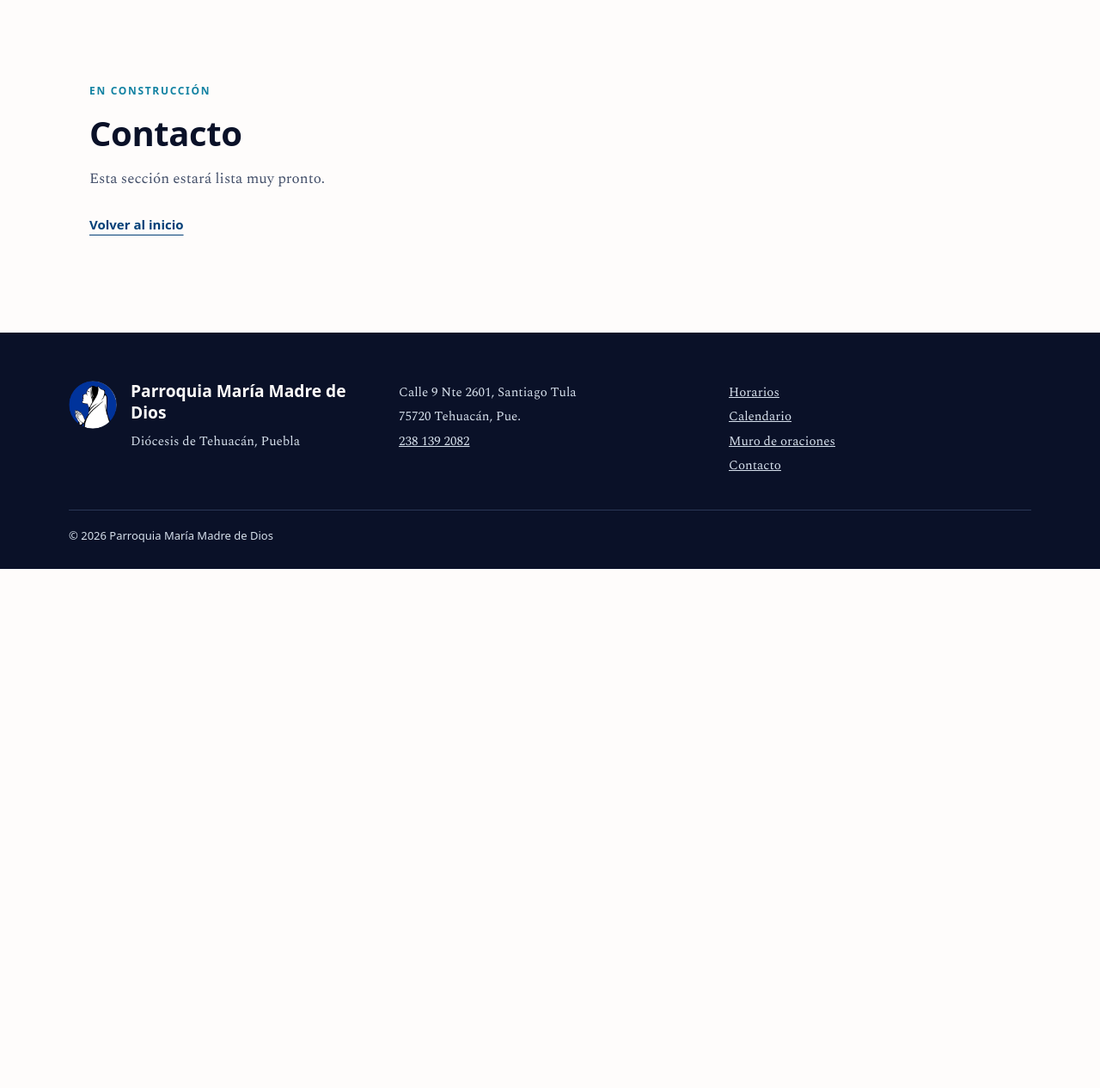
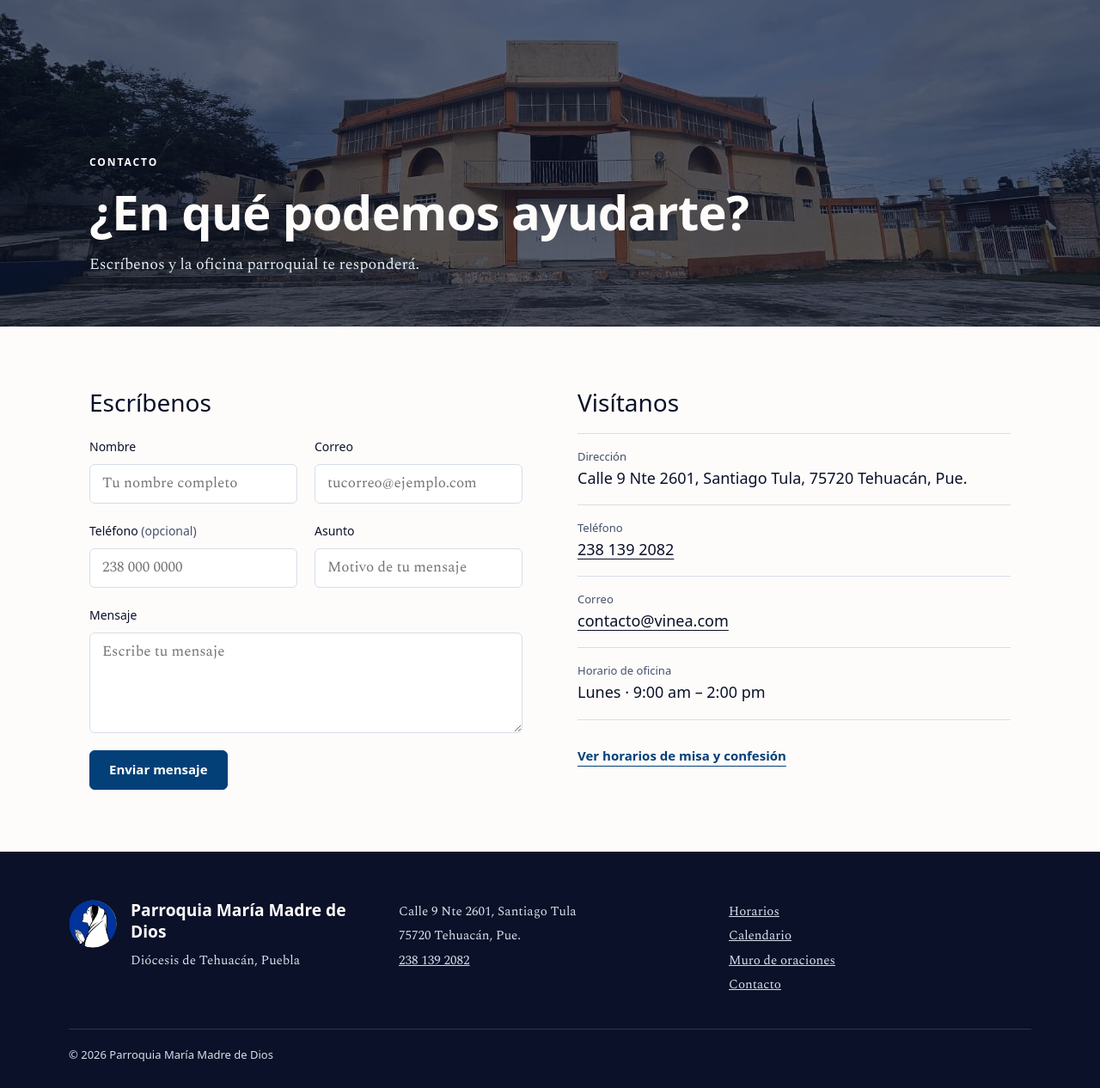
Before and after one commit to SandraBelen17/VINEA-COMUNIDAD-, a Laravel app: page /contacto in a window 1280 px wide. Shown: the part 138-1404 px from the top of the page at 86% size. Before the commit the page ends 800 px from the top, so only its background shows below. Run offline with Laravel 12, Linux system fonts and the light colour scheme; data comes from the database, SQL or seed files in the repository; some web fonts are replaced.

Commit message:
Módulo Contacto y bandeja de Mensajes

```diff
--- /dev/null
+++ b/app/Http/Controllers/ContactoController.php
@@ -0,0 +1,111 @@
+<?php
+
+namespace App\Http\Controllers;
+
+use App\Models\Contacto;
+use App\Models\Horario;
+use Illuminate\Http\RedirectResponse;
+use Illuminate\Http\Request;
+use Illuminate\Support\Facades\DB;
+use Illuminate\View\View;
+
+/**
+ * Módulo Contacto + Mensajes.
+ * - publico() y enviar(): página /contacto (cualquier visitante, con o sin cuenta).
+ * - El resto: /panel/mensajes, SOLO Administrador (rutas en el grupo rol:Administrador).
+ */
+class ContactoController extends Controller
+{
+    // ---------- Sitio público ----------
+
+    /** Formulario y "Visítanos" con los datos de la parroquia y el horario de oficina. */
+    public function publico(): View
+    {
+        $parroquia = DB::table('parroquia')->first();
+
+        return view('publico.contacto', [
+            'direccion' => $parroquia?->direccion,
+            'telefono' => $parroquia?->telefono,
+            'telefonoTexto' => Contacto::formatoTelefono($parroquia?->telefono),
+            'correo' => $parroquia?->correo,
+            'oficina' => Horario::resumen('oficina'),
+        ]);
+    }
+
+    /** POST /contacto (con límite de envíos por minuto: RateLimiter "contacto" en AppServiceProvider). */
+    public function enviar(Request $request): RedirectResponse
+    {
+        $datos = $request->validate([
+            'nombre' => ['required', 'string', 'max:150'],
+            'correo' => ['required', 'email', 'max:150'],
+            'telefono' => ['nullable', 'string', 'max:20', 'regex:/^[0-9 +()\-]{7,20}$/'],
+            'asunto' => ['required', 'string', 'max:150'],
+            'mensaje' => ['required', 'string', 'min:10', 'max:2000'],
+        ], [
+            'nombre.required' => 'Escribe tu nombre.',
+            'nombre.max' => 'El nombre puede tener hasta 150 caracteres.',
+            'correo.required' => 'Escribe tu correo para poder responderte.',
+            'correo.email' => 'Escribe un correo válido.',
+            'correo.max' => 'El correo puede tener hasta 150 caracteres.',
+            'telefono.max' => 'El teléfono puede tener hasta 20 caracteres.',
+            'telefono.regex' => 'Escribe un teléfono válido (solo números, espacios o guiones).',
+            'asunto.required' => 'Escribe el asunto.',
+            'asunto.max' => 'El asunto puede tener hasta 150 caracteres.',
+            'mensaje.required' => 'Escribe tu mensaje.',
+            'mensaje.min' => 'Cuéntanos un poco más en tu mensaje.',
+            'mensaje.max' => 'El mensaje puede tener hasta 2000 caracteres.',
+        ]);
+
+        // estado y fecha los pone el sistema (la fecha con la hora de México, no la del servidor MySQL)
+        Contacto::create($datos + [
+            'estado' => 'pendiente',
+            'fecha_envio' => now(),
+        ]);
+
+        return redirect()->to(route('contacto') . '#escribenos')
+            ->with('exito', 'Gracias, te responderemos pronto.');
+    }
+
+    // ---------- Panel (solo Administrador) ----------
+
+    /** Pestañas: Todos (de entrada, pendientes primero), Sin atender y Atendidos. */
+    public function index(Request $request): View
+    {
+        $estado = $request->query('estado');
+        if (! is_string($estado) || ! array_key_exists($estado, Contacto::ESTADOS)) {
+            $estado = 'todos';
+        }
+
+        $mensajes = Contacto::when($estado !== 'todos', fn ($c) => $c->where('estado', $estado))
+            ->pendientesPrimero()
+            ->simplePaginate(20)
+            ->withQueryString();
+
+        return view('panel.mensajes.index', [
+            'mensajes' => $mensajes,
+            'estado' => $estado,
+            'sinAtender' => Contacto::where('estado', 'pendiente')->count(),
+        ]);
+    }
+
+    /** Abrir un mensaje completo. */
+    public function ver(Contacto $contacto): View
+    {
+        return view('panel.mensajes.ver', ['m' => $contacto]);
+    }
+
+    public function atender(Contacto $contacto): RedirectResponse
+    {
+        $contacto->update(['estado' => 'atendido']);
+
+        return back()->with('exito', 'El mensaje quedó como atendido.');
+    }
+
+    public function eliminar(Contacto $contacto): RedirectResponse
+    {
+        $contacto->delete();
+
+        // A la lista (si se eliminó desde el detalle, esa página ya no existe)
+        return redirect()->route('panel.mensajes')->with('exito', 'El mensaje se eliminó.');
+    }
+}
--- /dev/null
+++ b/app/Models/Contacto.php
@@ -0,0 +1,77 @@
+<?php
+
+namespace App\Models;
+
+use Illuminate\Database\Eloquent\Model;
+use Illuminate\Support\Carbon;
+
+/**
+ * Tabla `contacto` (id_contacto, nombre, correo, telefono, asunto, mensaje, estado, fecha_envio).
+ * Mensajes que llegan desde /contacto. Solo el Administrador los ve en /panel/mensajes.
+ * No se guarda quién lo atendió (la relación "Atiende" con users se quitó del diseño).
+ */
+class Contacto extends Model
+{
+    protected $table = 'contacto';
+    protected $primaryKey = 'id_contacto';
+    public $timestamps = false; // la tabla no tiene created_at ni updated_at
+
+    protected $fillable = ['nombre', 'correo', 'telefono', 'asunto', 'mensaje', 'estado', 'fecha_envio'];
+
+    /** Estados del ENUM: [texto, nombre de la pestaña del panel, clase de la etiqueta]. */
+    public const ESTADOS = [
+        'pendiente' => ['Pendiente', 'Sin atender', 'estado-aviso'],
+        'atendido' => ['Atendido', 'Atendidos', 'estado-ok'],
+    ];
+
+    /** Pendientes primero; dentro de cada grupo, el más reciente arriba. */
+    public function scopePendientesPrimero($consulta)
+    {
+        return $consulta->orderByRaw("FIELD(estado, 'pendiente', 'atendido')")
+            ->orderByDesc('fecha_envio')
+            ->orderByDesc('id_contacto');
+    }
+
+    public function getEstadoTextoAttribute(): string
+    {
+        return self::ESTADOS[$this->estado][0] ?? $this->estado;
+    }
+
+    public function getEstadoClaseAttribute(): string
+    {
+        return self::ESTADOS[$this->estado][2] ?? 'estado-neutro';
+    }
+
+    /** "22 nov 2026 · 18:05" */
+    public function getFechaTextoAttribute(): string
+    {
+        if (! $this->fecha_envio) {
+            return '';
+        }
+
+        $fecha = Carbon::parse($this->fecha_envio);
+
+        return $fecha->day . ' ' . mb_strtolower(Evento::MESES_CORTOS[$fecha->month]) . ' ' . $fecha->year
+            . ' · ' . $fecha->format('G:i');
+    }
+
+    /** Enlace para responder desde el programa de correo, con el asunto ya puesto. */
+    public function getEnlaceResponderAttribute(): string
+    {
+        return 'mailto:' . $this->correo . '?subject=' . rawurlencode('Re: ' . $this->asunto);
+    }
+
+    /** "2381392082" → "238 139 2082" (si no son 10 dígitos, se deja como se escribió) */
+    public static function formatoTelefono(?string $telefono): ?string
+    {
+        if (! $telefono) {
+            return null;
+        }
+
+        $digitos = preg_replace('/\D/', '', $telefono);
+
+        return strlen($digitos) === 10
+            ? substr($digitos, 0, 3) . ' ' . substr($digitos, 3, 3) . ' ' . substr($digitos, 6)
+            : $telefono;
+    }
+}
--- a/app/Models/Horario.php
+++ b/app/Models/Horario.php
@@ -64,6 +64,50 @@ class Horario extends Model
         return array_keys(self::DIAS)[$numero - 1];
     }
 
+    /**
+     * Resumen de un tipo de horario en pocas líneas, juntando los días seguidos con
+     * las mismas horas. Ej. oficina: ["Martes a domingo · 3:00 pm – 7:00 pm"].
+     * Se usa en /contacto. Si no hay horarios, regresa [].
+     */
+    public static function resumen(string $tipo): array
+    {
+        // Horas de cada día: ['martes' => '3:00 pm – 7:00 pm', ...]
+        $porDia = self::where('tipo', $tipo)->ordenados()->get()
+            ->groupBy('dia')
+            ->map(fn ($horarios) => $horarios
+                ->map(fn ($h) => self::formatoHora($h->hora_inicio) . ' – ' . self::formatoHora($h->hora_fin))
+                ->implode(' y '));
+
+        // Juntar días seguidos (en orden de la semana) que tienen las mismas horas
+        $grupos = [];
+        foreach (array_keys(self::DIAS) as $dia) {
+            $horas = $porDia[$dia] ?? null;
+            $ultimo = count($grupos) - 1;
+
+            if ($horas && $ultimo >= 0 && $grupos[$ultimo]['horas'] === $horas && $grupos[$ultimo]['seguido']) {
+                $grupos[$ultimo]['dias'][] = $dia;
+            } elseif ($horas) {
+                $grupos[] = ['dias' => [$dia], 'horas' => $horas, 'seguido' => true];
+            } elseif ($ultimo >= 0) {
+                $grupos[$ultimo]['seguido'] = false; // un día sin horario corta el grupo
+            }
+        }
+
+        return array_map(function ($grupo) {
+            $dias = $grupo['dias'];
+            $primero = self::DIAS[$dias[0]];
+            $ultimo = mb_strtolower(self::DIAS[end($dias)]);
+
+            $texto = match (count($dias)) {
+                1 => $primero,
+                2 => "$primero y $ultimo",
+                default => "$primero a $ultimo",
+            };
+
+            return $texto . ' · ' . $grupo['horas'];
+        }, $grupos);
+    }
+
     /** "19:00:00" → "7:00 pm" */
     public static function formatoHora(string $hora): string
     {
--- a/app/Providers/AppServiceProvider.php
+++ b/app/Providers/AppServiceProvider.php
@@ -31,5 +31,14 @@ class AppServiceProvider extends ServiceProvider
                 ]);
             });
         });
+
+        // Contacto: máximo 3 mensajes por minuto desde la misma IP (contra spam), igual que el muro.
+        RateLimiter::for('contacto', function (Request $request) {
+            return Limit::perMinute(3)->by($request->ip())->response(function () {
+                return back()->withInput()->withErrors([
+                    'mensaje' => 'Enviaste varios mensajes seguidos. Espera un minuto y vuelve a intentarlo.',
+                ]);
+            });
+        });
     }
 }
--- a/public/css/vinea.css
+++ b/public/css/vinea.css
@@ -781,17 +781,24 @@ img { display: block; max-width: 100%; }
 /* ==========================================================================
    MURO DE ORACIONES (público) e INTENCIONES (panel)
    ========================================================================== */
-.seccion-muro { padding: 72px 0; }
-.muro-columnas {
+/* Dos columnas (formulario | lista): también las usa CONTACTO */
+.seccion-muro,
+.seccion-contacto { padding: 72px 0; }
+.muro-columnas,
+.contacto-columnas {
     display: grid;
     grid-template-columns: repeat(auto-fit, minmax(min(420px, 100%), 1fr));
     gap: 64px;
     align-items: start;
 }
-.muro-formulario { display: flex; flex-direction: column; gap: 24px; scroll-margin-top: 24px; }
-.muro-comunidad { display: flex; flex-direction: column; gap: 20px; scroll-margin-top: 24px; }
+.muro-formulario,
+.contacto-formulario { display: flex; flex-direction: column; gap: 24px; scroll-margin-top: 24px; }
+.muro-comunidad,
+.contacto-datos { display: flex; flex-direction: column; gap: 20px; scroll-margin-top: 24px; }
 .muro-formulario h2,
-.muro-comunidad h2 { font-size: 1.75rem; font-weight: 500; }
+.muro-comunidad h2,
+.contacto-formulario h2,
+.contacto-datos h2 { font-size: 1.75rem; font-weight: 500; }
 .muro-nota { font-size: 0.875rem; }
 .muro-vacio,
 .lista-vacia { padding: 28px 0; border-top: 1px solid var(--color-linea); }
@@ -920,6 +927,37 @@ img { display: block; max-width: 100%; }
 .cita-motivo { min-width: 220px; white-space: pre-line; }
 
 /* ==========================================================================
+   CONTACTO (público) y MENSAJES (panel, solo Administrador)
+   ========================================================================== */
+.lista-datos { list-style: none; margin: 0; padding: 0; border-top: 1px solid var(--color-linea); }
+.lista-datos li { display: flex; flex-direction: column; gap: 4px; padding: 18px 0; border-bottom: 1px solid var(--color-linea); }
+.dato-etiqueta { font-family: var(--fuente-titulos); font-size: 0.8125rem; font-weight: 500; line-height: 1.3; color: var(--color-texto-suave); }
+.dato-valor { font-family: var(--fuente-titulos); font-size: 1.125rem; font-weight: 500; line-height: 1.4; color: var(--color-texto); }
+a.dato-valor { align-self: flex-start; text-underline-offset: 4px; }
+a.dato-valor:hover { color: var(--color-primario); }
+
+.lista-mensajes li { align-items: flex-start; padding: 24px 0; }
+.mensaje-encabezado { display: flex; flex-wrap: wrap; align-items: center; gap: 10px; }
+.mensaje-asunto { font-family: var(--fuente-titulos); font-size: 1rem; font-weight: 600; line-height: 1.3; color: var(--color-texto); text-decoration: none; }
+.mensaje-asunto:hover { color: var(--color-primario); text-decoration: underline; text-underline-offset: 4px; }
+.mensaje-resumen { font-size: var(--texto-chico); line-height: 1.6; color: var(--color-texto-suave); overflow-wrap: anywhere; }
+
+.volver { align-self: flex-start; margin-bottom: -16px; }
+.datos-mensaje {
+    margin: 0;
+    display: grid;
+    grid-template-columns: repeat(auto-fit, minmax(min(200px, 100%), 1fr));
+    gap: 16px 32px;
+    padding: 20px 0;
+    border-top: 1px solid var(--color-linea);
+    border-bottom: 1px solid var(--color-linea);
+}
+.datos-mensaje dt { font-family: var(--fuente-titulos); font-size: 0.8125rem; font-weight: 500; color: var(--color-texto-suave); }
+.datos-mensaje dd { margin: 4px 0 0; font-family: var(--fuente-titulos); font-weight: 500; overflow-wrap: anywhere; }
+.mensaje-completo { max-width: 720px; white-space: pre-line; overflow-wrap: anywhere; }
+.botones form { margin: 0; }
+
+/* ==========================================================================
    RESPONSIVO
    ========================================================================== */
 @media (max-width: 1180px) {
--- /dev/null
+++ b/resources/views/publico/contacto.blade.php
@@ -0,0 +1,113 @@
+@extends('layouts.publico')
+
+@section('titulo', 'Contacto')
+
+@php
+    // Si el visitante tiene sesión, su nombre y correo ya vienen escritos
+    $usuario = auth()->user();
+@endphp
+
+@section('contenido')
+    <section class="portada">
+        <img src="{{ asset('img/fachada.jpg') }}" alt="" style="object-position: center 50%">
+        <div class="slider-velo" aria-hidden="true"></div>
+        <div class="portada-texto">
+            <span class="etiqueta">Contacto</span>
+            <h1>¿En qué podemos ayudarte?</h1>
+            <p>Escríbenos y la oficina parroquial te responderá.</p>
+        </div>
+    </section>
+
+    <section class="seccion-contacto">
+        <div class="contenedor contacto-columnas">
+            <div class="contacto-formulario" id="escribenos">
+                <h2>Escríbenos</h2>
+
+                @include('partials.avisos')
+
+                <form method="POST" action="{{ route('contacto.enviar') }}" class="formulario" novalidate>
+                    @csrf
+
+                    <div class="campos-fila">
+                        <div class="campo">
+                            <label for="nombre">Nombre</label>
+                            <input id="nombre" name="nombre" type="text" maxlength="150" autocomplete="name"
+                                   value="{{ old('nombre', $usuario?->name) }}" placeholder="Tu nombre completo" required>
+                            @error('nombre') <span class="error-campo">{{ $message }}</span> @enderror
+                        </div>
+
+                        <div class="campo">
+                            <label for="correo">Correo</label>
+                            <input id="correo" name="correo" type="email" maxlength="150" autocomplete="email"
+                                   value="{{ old('correo', $usuario?->email) }}" placeholder="tucorreo@ejemplo.com" required>
+                            @error('correo') <span class="error-campo">{{ $message }}</span> @enderror
+                        </div>
+                    </div>
+
+                    <div class="campos-fila">
+                        <div class="campo">
+                            <label for="telefono">Teléfono <span class="texto-suave">(opcional)</span></label>
+                            <input id="telefono" name="telefono" type="tel" maxlength="20" autocomplete="tel"
+                                   value="{{ old('telefono') }}" placeholder="238 000 0000">
+                            @error('telefono') <span class="error-campo">{{ $message }}</span> @enderror
+                        </div>
+
+                        <div class="campo">
+                            <label for="asunto">Asunto</label>
+                            <input id="asunto" name="asunto" type="text" maxlength="150"
+                                   value="{{ old('asunto') }}" placeholder="Motivo de tu mensaje" required>
+                            @error('asunto') <span class="error-campo">{{ $message }}</span> @enderror
+                        </div>
+                    </div>
+
+                    <div class="campo">
+                        <label for="mensaje">Mensaje</label>
+                        <textarea id="mensaje" name="mensaje" rows="4" maxlength="2000" placeholder="Escribe tu mensaje" required>{{ old('mensaje') }}</textarea>
+                        @error('mensaje') <span class="error-campo">{{ $message }}</span> @enderror
+                    </div>
+
+                    <div>
+                        <button type="submit" class="boton">Enviar mensaje</button>
+                    </div>
+                </form>
+            </div>
+
+            <div class="contacto-datos">
+                <h2>Visítanos</h2>
+
+                <ul class="lista-datos">
+                    <li>
+                        <span class="dato-etiqueta">Dirección</span>
+                        <span class="dato-valor">{{ $direccion ?: '[pendiente]' }}</span>
+                    </li>
+                    <li>
+                        <span class="dato-etiqueta">Teléfono</span>
+                        @if ($telefono)
+                            <a href="tel:{{ preg_replace('/\D/', '', $telefono) }}" class="dato-valor">{{ $telefonoTexto }}</a>
+                        @else
+                            <span class="dato-valor">[pendiente]</span>
+                        @endif
+                    </li>
+                    <li>
+                        <span class="dato-etiqueta">Correo</span>
+                        @if ($correo)
+                            <a href="mailto:{{ $correo }}" class="dato-valor">{{ $correo }}</a>
+                        @else
+                            <span class="dato-valor">[pendiente]</span>
+                        @endif
+                    </li>
+                    <li>
+                        <span class="dato-etiqueta">Horario de oficina</span>
+                        @forelse ($oficina as $linea)
+                            <span class="dato-valor">{{ $linea }}</span>
+                        @empty
+                            <span class="dato-valor">[pendiente]</span>
+                        @endforelse
+                    </li>
+                </ul>
+
+                <a href="{{ route('horarios') }}" class="enlace">Ver horarios de misa y confesión</a>
+            </div>
+        </div>
+    </section>
+@endsection
--- a/routes/web.php
+++ b/routes/web.php
@@ -2,6 +2,7 @@
 
 use App\Http\Controllers\AuthController;
 use App\Http\Controllers\CitaController;
+use App\Http\Controllers\ContactoController;
 use App\Http\Controllers\EventoController;
 use App\Http\Controllers\GrupoController;
 use App\Http\Controllers\HorarioController;
@@ -27,7 +28,10 @@ Route::get('/muro', [IntencionController::class, 'publico'])->name('muro');
 Route::post('/muro', [IntencionController::class, 'guardar'])
     ->middleware('throttle:muro') // máx. 5 por minuto (RateLimiter "muro" en AppServiceProvider)
     ->name('muro.guardar');
-Route::view('/contacto', 'publico.construccion', ['titulo' => 'Contacto'])->name('contacto');
+Route::get('/contacto', [ContactoController::class, 'publico'])->name('contacto');
+Route::post('/contacto', [ContactoController::class, 'enviar'])
+    ->middleware('throttle:contacto') // máx. 3 por minuto (RateLimiter "contacto" en AppServiceProvider)
+    ->name('contacto.enviar');
 
 // ---------- Cuenta (solo visitantes sin sesión) ----------
 Route::middleware('guest')->group(function () {
@@ -81,7 +85,11 @@ Route::middleware(['auth', 'rol:Administrador'])->prefix('panel')->name('panel.'
     // Solo el párroco decide las citas (el controlador también lo revisa)
     Route::patch('/citas/{cita}/aprobar', [CitaController::class, 'aprobar'])->name('citas.aprobar');
     Route::patch('/citas/{cita}/rechazar', [CitaController::class, 'rechazar'])->name('citas.rechazar');
-    Route::view('/mensajes', 'panel.construccion', ['titulo' => 'Mensajes'])->name('mensajes');
+    // Mensajes de /contacto (el Editor y el Cliente no entran: 403)
+    Route::get('/mensajes', [ContactoController::class, 'index'])->name('mensajes');
+    Route::get('/mensajes/{contacto}', [ContactoController::class, 'ver'])->name('mensajes.ver');
+    Route::patch('/mensajes/{contacto}/atender', [ContactoController::class, 'atender'])->name('mensajes.atender');
+    Route::delete('/mensajes/{contacto}', [ContactoController::class, 'eliminar'])->name('mensajes.eliminar');
     Route::view('/usuarios', 'panel.construccion', ['titulo' => 'Usuarios'])->name('usuarios');
     Route::view('/parroquia', 'panel.construccion', ['titulo' => 'Datos de la parroquia'])->name('parroquia');
 });
```
Also changed, not shown: resources/views/panel/mensajes/index.blade.php (added, +69 -0 lines), resources/views/panel/mensajes/ver.blade.php (added, +60 -0 lines).
